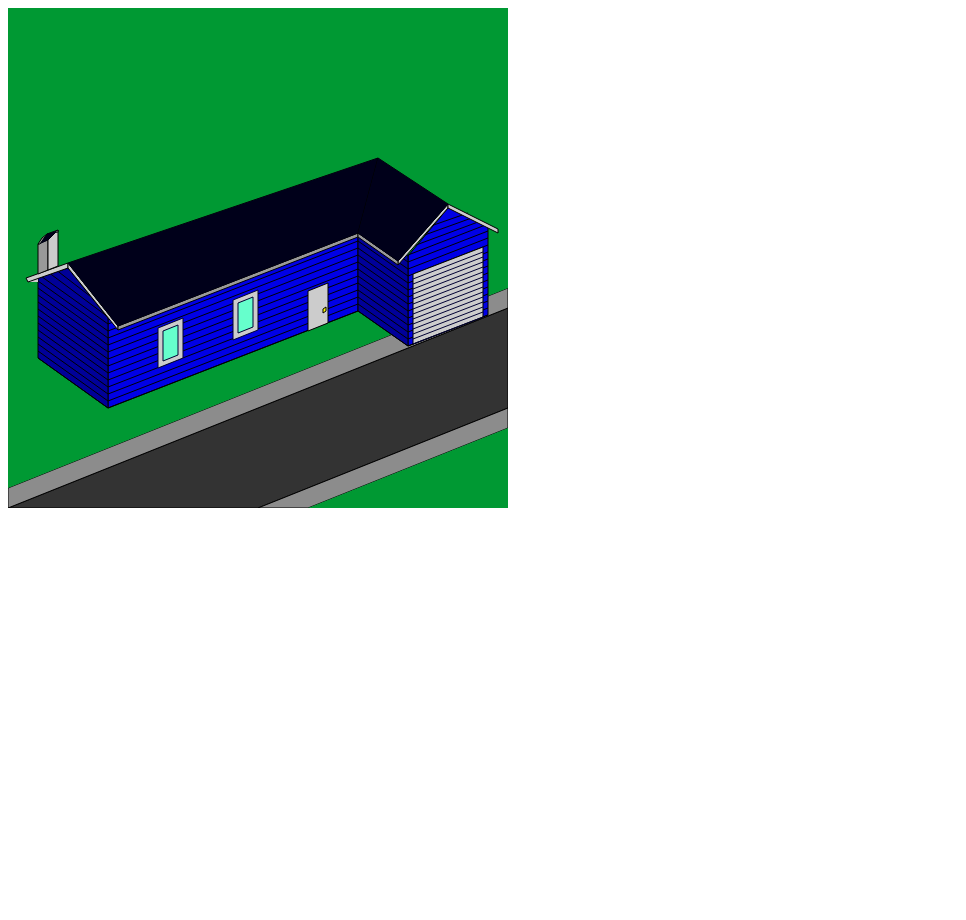
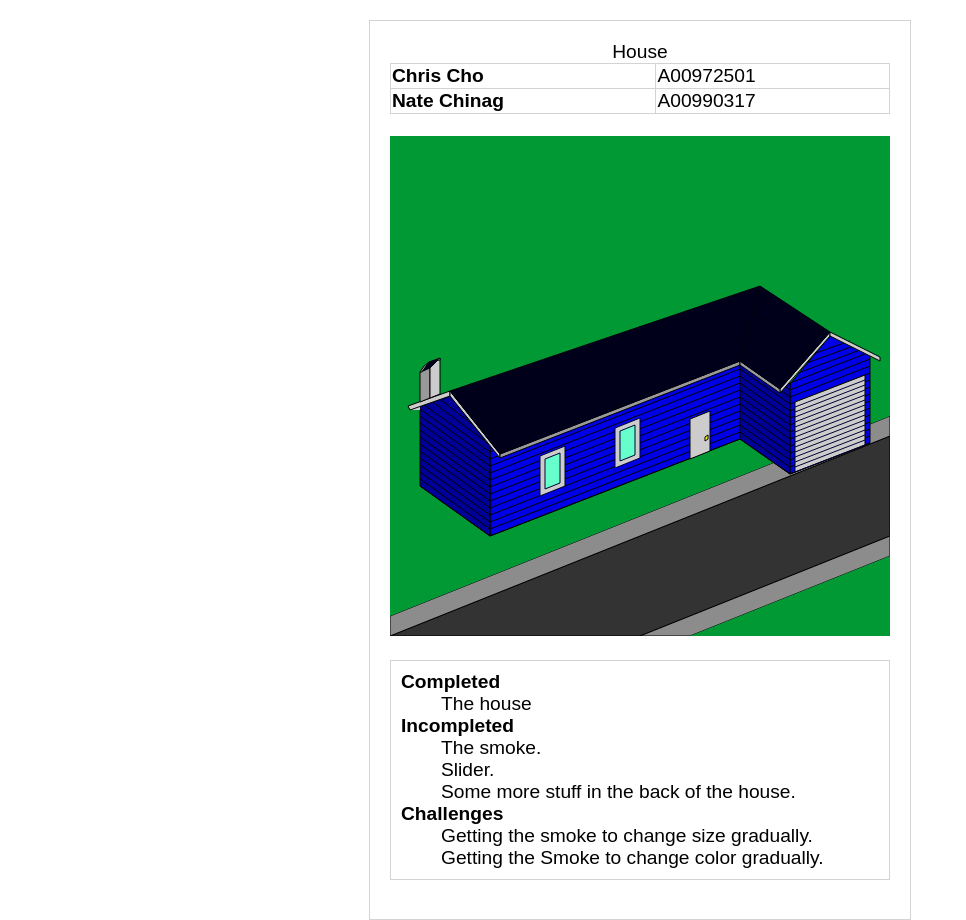
Before and after one commit to cjchiang/JSHouse, a plain HTML site: page index.html in a window 1280 px wide. Shown: the whole page, without its empty margins (0-966 px from the left). Before the commit the page ends 800 px from the top, so only its background shows below. Drawn offline with Linux system fonts and the light colour scheme.

Commit message:
Added style.css. Added name and assignment info in index.html

```diff
--- a/index.html
+++ b/index.html
@@ -1,8 +1,9 @@
 <!DOCTYPE html>
 <html lang="en">
 <head>
-  <title>Page Title Goes Here</title>
+  <title>Chris Cho: A00972501, Nate Chiang: A00990317</title>
   <meta charset="utf-8">
+  <link rel="stylesheet" href="style.css" type="text/css" />
   <script>
   var canvas;
   var ctx;
@@ -458,6 +459,36 @@ function yValue(slope, x, y, newX) {
 </script>
 </head>
 <body onload="drawAll()">
-  <canvas width="500" height="500" id="House"></canvas>
+  <div class="container">
+	<table width="500px">
+	<caption>House</caption>
+		<tr>
+			<th align="left">Chris Cho</th>
+			<td>A00972501</td>
+		</tr>
+		<tr>
+			<th align="left">Nate Chinag</th>
+			<td>A00990317</td>
+		</tr>
+	</table>
+
+	</ br></br>
+
+    <canvas width="500" height="500" id="House"></canvas>
+
+	</ br></ br>
+
+	<dl>
+		<dt>Completed</dt>
+			<dd>The house</dd>
+		<dt>Incompleted</dt>
+			<dd>The smoke.</dd>
+			<dd>Slider.</dd>
+			<dd>Some more stuff in the back of the house.</dd>
+		<dt>Challenges</dt>
+			<dd>Getting the smoke to change size gradually.</dd>
+			<dd>Getting the Smoke to change color gradually.</dd>
+    </dl>
+  </div>
 </body>
 </html
--- /dev/null
+++ b/style.css
@@ -0,0 +1,31 @@
+body {
+	padding: 0;
+	margin: 0;
+	font-family: Arial;
+	font-size: 120%;
+}
+
+.container {
+	width: 500px;
+	border-style: solid;
+	border-color: #d3d3d3;
+	border-width: 1px;
+	margin-top: 20px;
+	margin-right: auto;
+	margin-left: auto;
+	padding: 20px;
+}
+
+table, th, td {
+    border: 1px solid #d3d3d3;
+    border-collapse: collapse;
+}
+
+dt {
+	font-weight: bold;
+}
+
+dl {
+	border: 1px solid #d3d3d3;
+	padding: 10px;
+}
```
